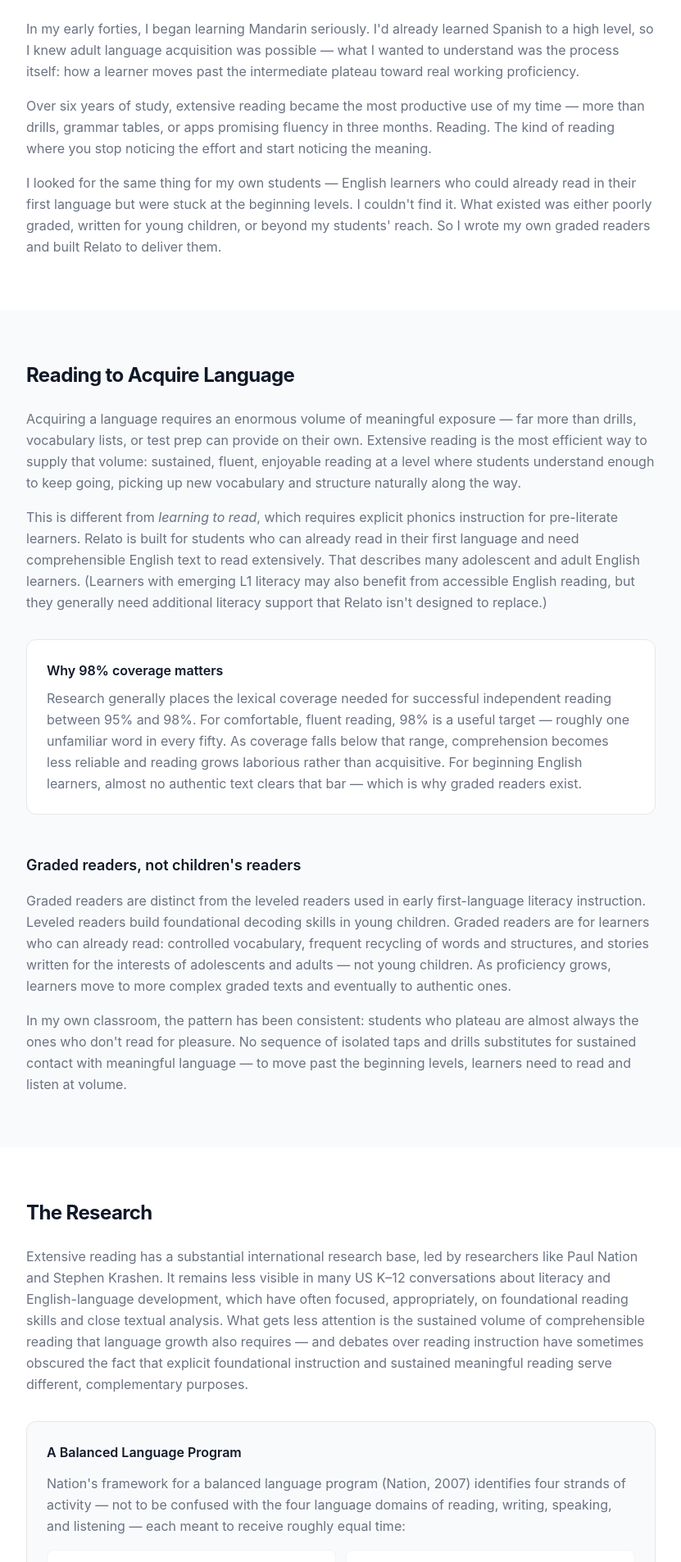
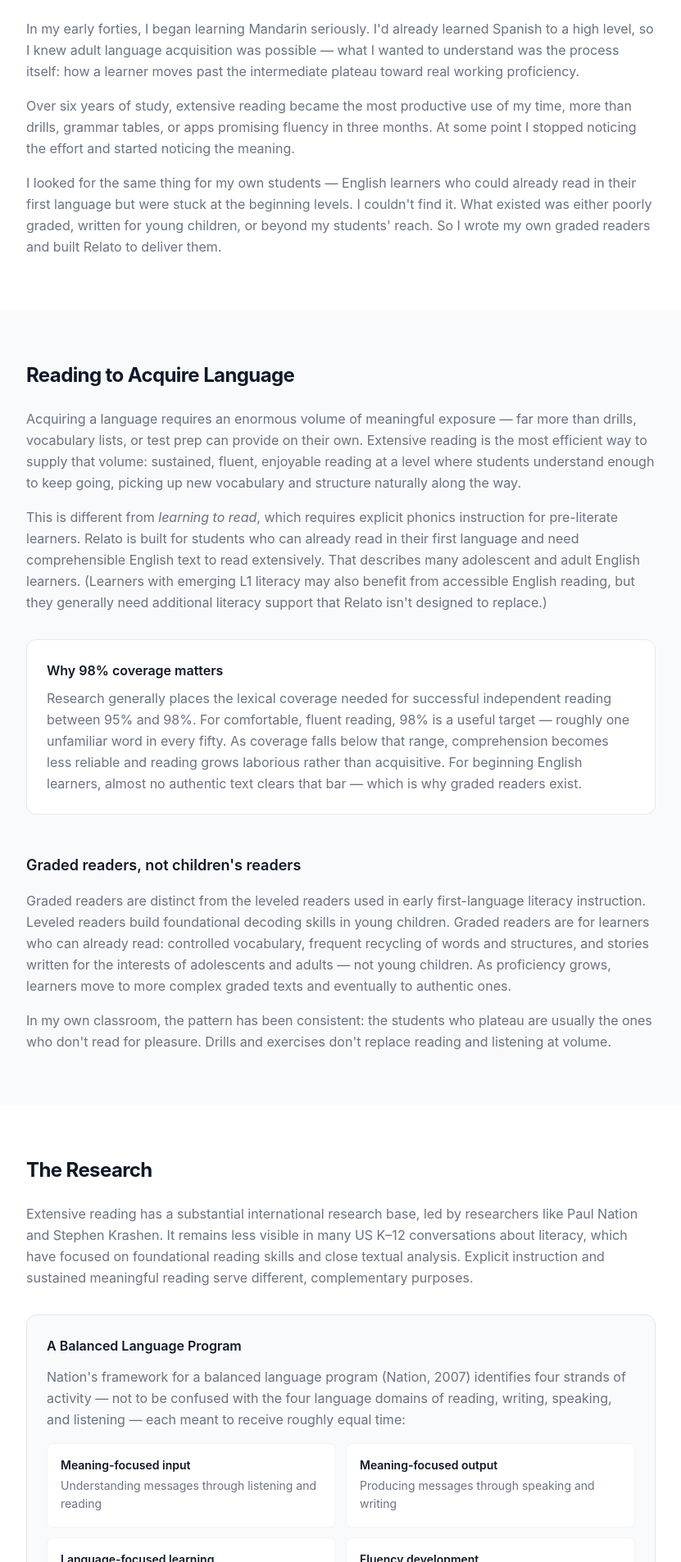
Before and after one commit to Jkerr-Prolingual/cadence, a React (Vite) app: page /approach in a window 1280 px wide. Shown: the part 494-2400 px from the top of the page at 82% size, without its empty margins (224-1055 px from the left). Built offline with nearby package versions, Linux system fonts and the light colour scheme; no server answers.

Commit message:
revised our approach page

```diff
--- a/src/components/landing/ApproachPage.jsx
+++ b/src/components/landing/ApproachPage.jsx
@@ -70,10 +70,9 @@
             </p>
             <p>
               Over six years of study, extensive reading became the most
-              productive use of my time — more than drills, grammar tables, or
-              apps promising fluency in three months. Reading. The kind of
-              reading where you stop noticing the effort and start noticing the
-              meaning.
+              productive use of my time, more than drills, grammar tables, or
+              apps promising fluency in three months. At some point I stopped
+              noticing the effort and started noticing the meaning.
             </p>
             <p>
               I looked for the same thing for my own students — English learners
@@ -141,11 +140,10 @@
               eventually to authentic ones.
             </p>
             <p>
-              In my own classroom, the pattern has been consistent: students who
-              plateau are almost always the ones who don't read for pleasure. No
-              sequence of isolated taps and drills substitutes for sustained
-              contact with meaningful language — to move past the beginning
-              levels, learners need to read and listen at volume.
+              In my own classroom, the pattern has been consistent: the students
+              who plateau are usually the ones who don't read for pleasure.
+              Drills and exercises don't replace reading and listening at
+              volume.
             </p>
           </div>
         </div>
@@ -161,14 +159,10 @@
             <p>
               Extensive reading has a substantial international research base,
               led by researchers like Paul Nation and Stephen Krashen. It remains
-              less visible in many US K–12 conversations about literacy and
-              English-language development, which have often focused,
-              appropriately, on foundational reading skills and close textual
-              analysis. What gets less attention is the sustained volume of
-              comprehensible reading that language growth also requires — and
-              debates over reading instruction have sometimes obscured the fact
-              that explicit foundational instruction and sustained meaningful
-              reading serve different, complementary purposes.
+              less visible in many US K–12 conversations about literacy, which
+              have focused on foundational reading skills and close textual
+              analysis. Explicit instruction and sustained meaningful reading
+              serve different, complementary purposes.
             </p>
 
             <div className="bg-gray-50 rounded-xl p-6 border border-gray-200 my-8">
@@ -211,8 +205,7 @@
                 how it's used. Reading for meaning belongs to meaning-focused
                 input; deliberate vocabulary or pronunciation work built from a
                 text supports language-focused learning; and re-reading familiar
-                material builds fluency. That versatility is what makes reading such a central component of
-                a balanced program.
+                material builds fluency.
               </p>
             </div>
 
@@ -331,11 +324,10 @@
           </h3>
           <div className="space-y-4 text-gray-500 leading-relaxed">
             <p>
-              Vocabulary control isn't an afterthought in a Relato reader — it's
-              a first-class engineering concern. AI assists at every step —
-              drafting, vocabulary analysis, grammar checking, level
-              calibration — but a human author reviews and revises every
-              sentence against the constraint spec for narrative quality,
+              Every Relato reader is written against a vocabulary budget.
+              AI assists with drafting, vocabulary analysis, grammar checking,
+              and level calibration, but a human author reviews and revises
+              every sentence against the constraint spec for narrative quality,
               natural language, and cultural fit.
             </p>
 
@@ -370,7 +362,7 @@
             <p>
               Repeated encounters improve the odds of incidental vocabulary
               learning, though no fixed number guarantees acquisition on its
-              own — later encounters reinforce and deepen what earlier ones
+              own. Later encounters reinforce and deepen what earlier ones
               establish (Nation, 2001). Relato uses the following minimum design
               targets for each vocabulary tier:
             </p>
@@ -395,7 +387,7 @@
               Every book is authored against a written spec: target CEFR level,
               permitted and avoided grammar constructs, tense restrictions,
               sentence-length limits, chapter targets, and vocabulary budgets by
-              tier. <strong>Every Relato reader has a paper trail.</strong>
+              tier.
             </p>
           </div>
         </div>
```
